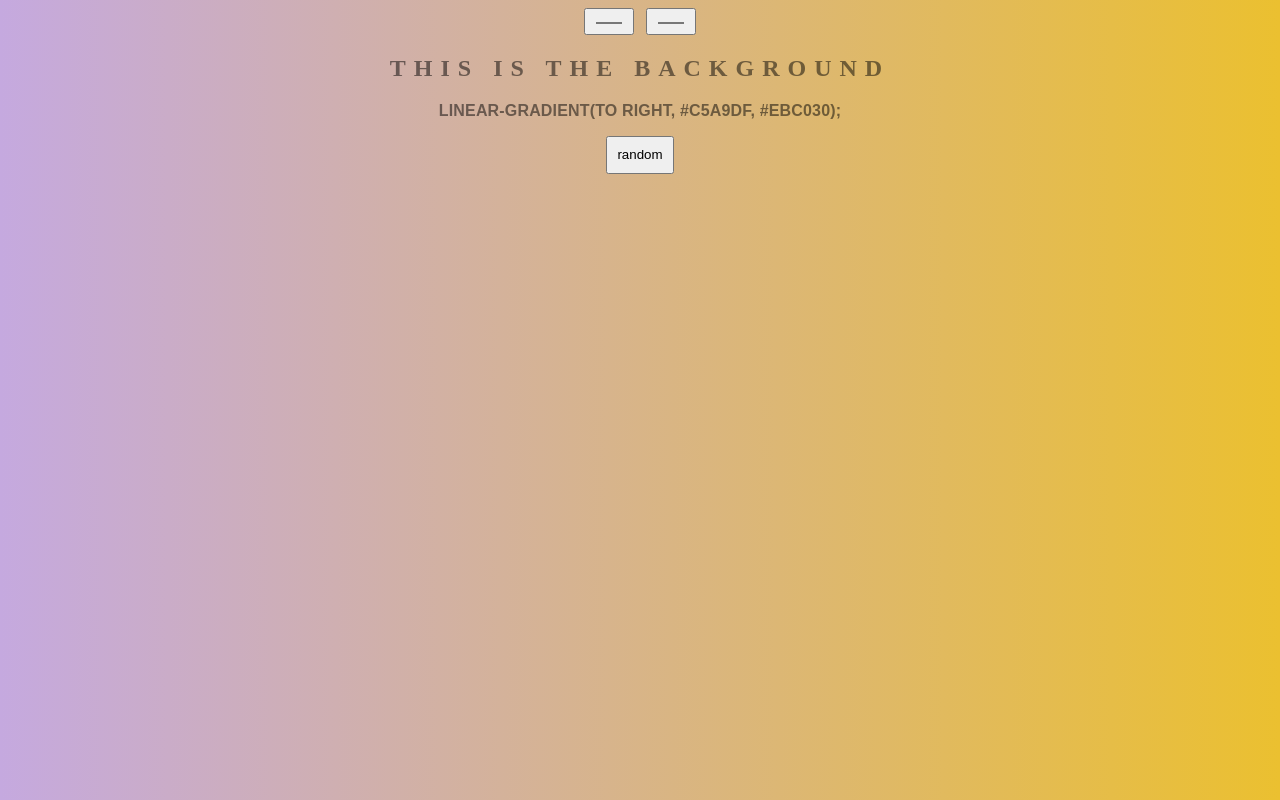
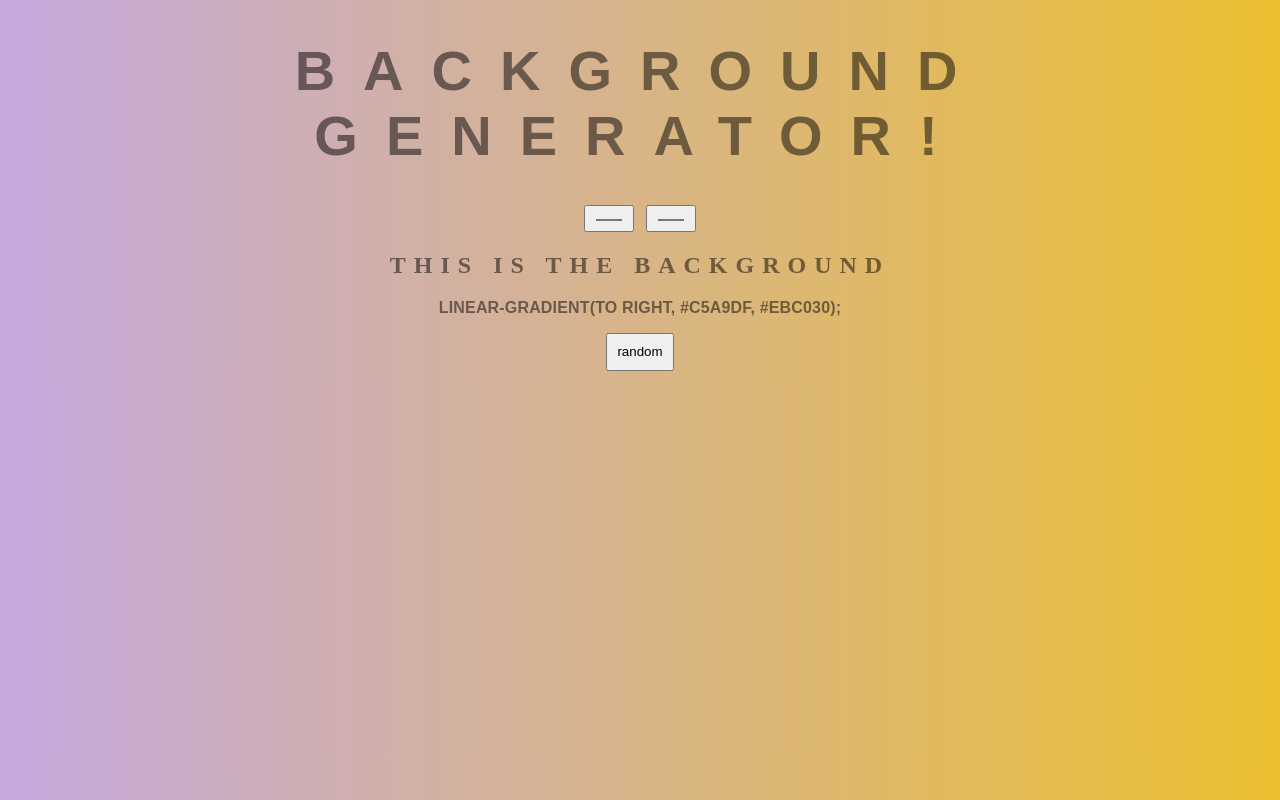
Before and after one commit to MrShanx/background-generator-web, a plain HTML site: page index.html in a window 1280 px wide. Drawn offline with Linux system fonts and the light colour scheme.

Commit message:
fixing merge issue

```diff
--- a/index.html
+++ b/index.html
@@ -5,8 +5,8 @@
 	<link rel="stylesheet" type="text/css" href="style.css">
 </head>
 <body id="gradient">
-<!-- 	<h1>Background Generator!</h1>
- -->	<input class="color1" type="color" name="color1" value="#C5A9DF">
+	<h1>Background Generator!</h1>
+	<input class="color1" type="color" name="color1" value="#C5A9DF">
 	<input class="color2" type="color" name="color2" value="#EBC030">
 	<h2>This is the background</h2>
 	<h3></h3>
```
